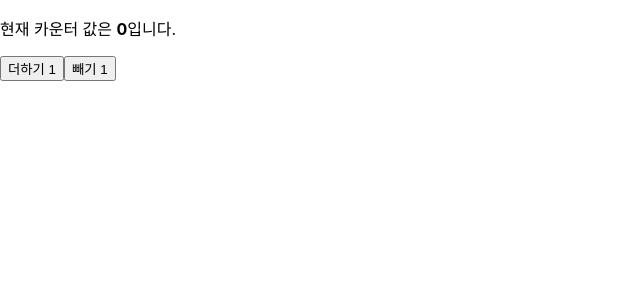
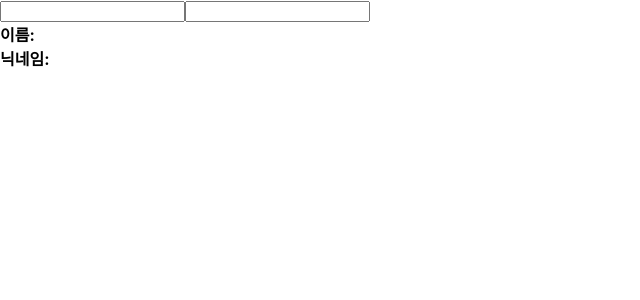
Before and after one commit to artistwm03/react_book_practice001, a React (Create React App) app: page / in a window 1280 px wide. Shown: the top 300 px of the page, without its empty margins (0-640 px from the left). Built offline with nearby package versions, Linux system fonts and the light colour scheme.

Commit message:
useState 여러개 사용 상태관리 여러개 할 때 필요.

```diff
--- /dev/null
+++ b/src/8_Hook/Info.js
@@ -0,0 +1,39 @@
+import React, { useState } from 'react';
+
+const Info = () => {
+  const [name, setName] = useState('');
+  const [nickName, setNickname] = useState('');
+  // useState 여러개 사용 가능.! 관리해야 되는 상태가 여러개라도 ok.
+
+  const onChangeName = e => {
+    setName(e.target.value);
+  };
+  // onChangeName 함수는 name 값 업데이트 시켜줌.
+  // input 창에 값이 들어가면 바로바로 반영 됨.
+
+  // const onChangeName = e => setName(e.target.value);
+  // 위 처럼 한 줄로 사용 가능.
+
+  const onChangeNickname = e => {
+    setNickname(e.target.value);
+  };
+
+  return (
+    <div>
+      <div>
+        <input value={name} onChange={onChangeName} />
+        <input value={nickName} onChange={onChangeNickname}/>
+      </div>
+      <div>
+        <div>
+          <b>이름:</b> {name}
+        </div>
+        <div>
+          <b>닉네임:</b> {nickName}
+        </div>
+      </div>
+    </div>
+  );
+};
+
+export default Info;
--- a/src/App.js
+++ b/src/App.js
@@ -1,9 +1,9 @@
 import React from 'react';
-import Counter from './8_Hook/Counter';
+import Info from './8_Hook/Info';
 
 function App() {
   return (
-  <Counter />
+  <Info />
   );
 }
 
```
